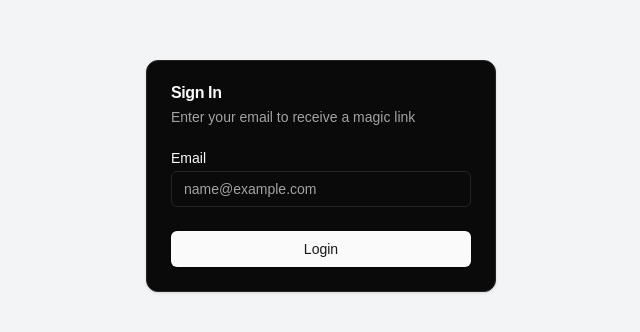
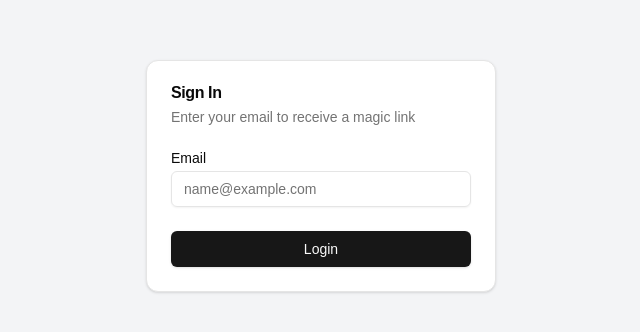
Before and after one commit to renan22Rsw/First_Micro-Sass-Project, a Next.js app: page /auth in a window 1280 px wide. Shown: the part 224-556 px from the top of the page, without its empty margins (319-959 px from the left). Built offline with nearby package versions, Linux system fonts and the light colour scheme.

Commit message:
feat: light theme

```diff
--- a/src/app/auth/_components/auth-form.tsx
+++ b/src/app/auth/_components/auth-form.tsx
@@ -11,8 +11,6 @@ import {
   CardTitle,
 } from "@/components/ui/card";
 import { Label } from "@/components/ui/label";
-// import { AlertCircle, Loader2 } from "lucide-react";
-// import { Alert, AlertDescription, AlertTitle } from "@/components/ui/alert";
 import { useForm } from "react-hook-form";
 import { toast } from "@/hooks/use-toast";
 import { signIn } from "next-auth/react";
--- a/src/app/layout.tsx
+++ b/src/app/layout.tsx
@@ -27,7 +27,7 @@ export default function RootLayout({
   return (
     <html lang="en">
       <body
-        className={`${geistSans.variable} ${geistMono.variable} dark antialiased`}
+        className={`${geistSans.variable} ${geistMono.variable} antialiased`}
       >
         {children}
         <Toaster />
--- a/src/app/login/layout.tsx
+++ b/src/app/login/layout.tsx
@@ -6,7 +6,7 @@ export const Layout = async ({ children }: PropsWithChildren) => {
   const session = await auth();
 
   return (
-    <div className="dark grid grid-cols-[16rem_1fr]">
+    <div className="grid grid-cols-[16rem_1fr]">
       <MainSideBar user={session?.user} />
       <main>{children}</main>
     </div>
```
Also changed, not shown: 1 other file (tests, documents, lock files or other folders).
